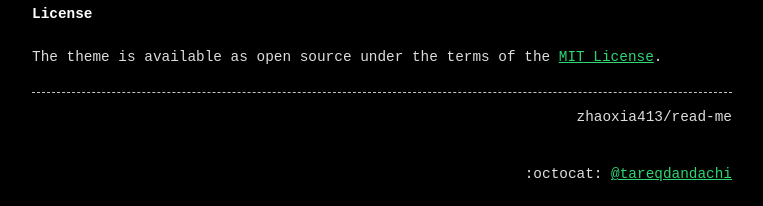
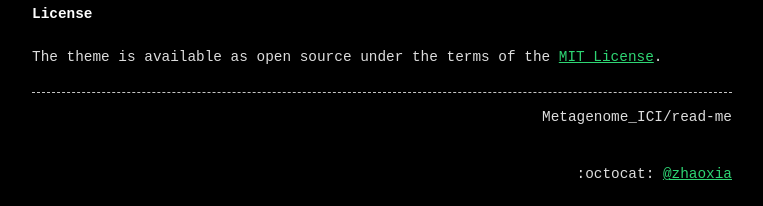
Before and after one commit to zhaoxia413/Metagenome_ICI, a Jekyll site: the page built from read-me.md, in a window 1280 px wide. Shown: the part 2018-2224 px from the top of the page, without its empty margins (258-1021 px from the left). Built offline with Jekyll 4.4.1, drawn with Linux system fonts in a browser that asks for light colours.

Commit message:
add theme

```diff
--- a/Gemfile
+++ b/Gemfile
@@ -1,7 +1,5 @@
-# frozen_string_literal: true
 
-source "https://rubygems.org"
-gemspec
+gem "jekyll-shell-theme"
 
 # Including GitHub Pages gem
 gem "github-pages", group: :jekyll_plugins
--- a/_config.yml
+++ b/_config.yml
@@ -1,7 +1,7 @@
-title: "zhaoxia413"
+title: "Metagenome_ICI"
 tagline: "A jekyll theme that looks like a shell/terminal"
 description: "This is a preview of jekyll-shell-theme."
-github_username: tareqdandachi
+github_username: zhaoxia
 baseurl: "/zhaoxia413"
 url: "https://zhaoxia413.github.io"
 remote_theme: "tareqdandachi/jekyll-shell-theme"
```
